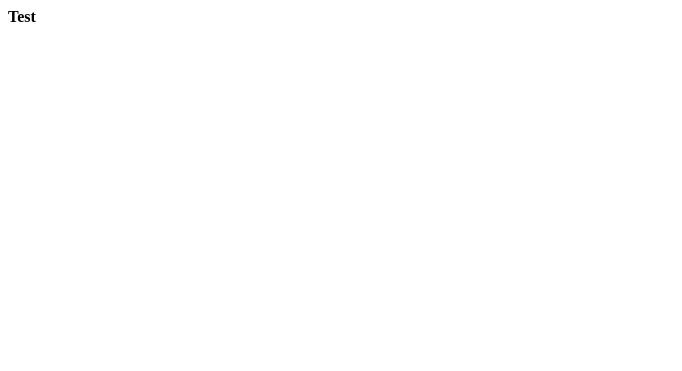
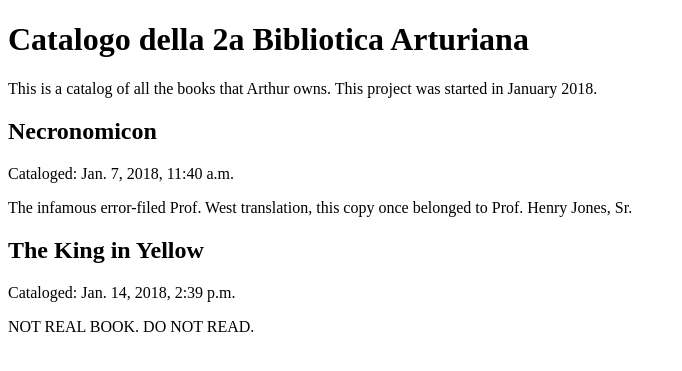
Before and after one commit to arturolei/book_db, a Django app: page / in a window 1280 px wide. Before the commit the part shown is almost empty. Shown: the top 371 px of the page, without its empty margins (0-682 px from the left). Run offline with Django 3.2, Linux system fonts and the light colour scheme; data comes from the database, SQL or seed files in the repository; both versions use the stored data as it was after the commit.

Commit message:
Worked on template in HTML, modified view.py

```diff
--- a/catalogo/templates/catalogo/post_list.html
+++ b/catalogo/templates/catalogo/post_list.html
@@ -1 +1,25 @@
-<b>Test</b>
+<!DOCTYPE html>
+<html>
+  <head>
+    <title>
+      Catalogo della 2a Biblioteca Arturiana
+    </title>
+  </head>
+  <body>
+    <div>
+      <h1>Catalogo della 2a Bibliotica Arturiana</h1>
+    </div>
+    <p>This is a catalog of all the books that Arthur owns. This project was started in January 2018. </p>
+    {% for book in books %}
+    <div>
+      <h2>{{ book.title }}</h2>
+      <p>Cataloged: {{book.created_date}}</p>
+      <p>{{ book.notes|linebreaksbr }}</p>
+    <div>
+
+    {% endfor %}
+
+  </body>
+
+
+</html>
--- a/catalogo/views.py
+++ b/catalogo/views.py
@@ -1,5 +1,8 @@
 from django.shortcuts import render
+from django.utils import timezone
+from .models import Book
 
 # Create your views here.
 def post_list(request):
-    return render(request, 'catalogo/post_list.html')
+    books = Book.objects.order_by('created_date')
+    return render(request, 'catalogo/post_list.html',{'books': books})
```
Also changed, not shown: db.sqlite3.
